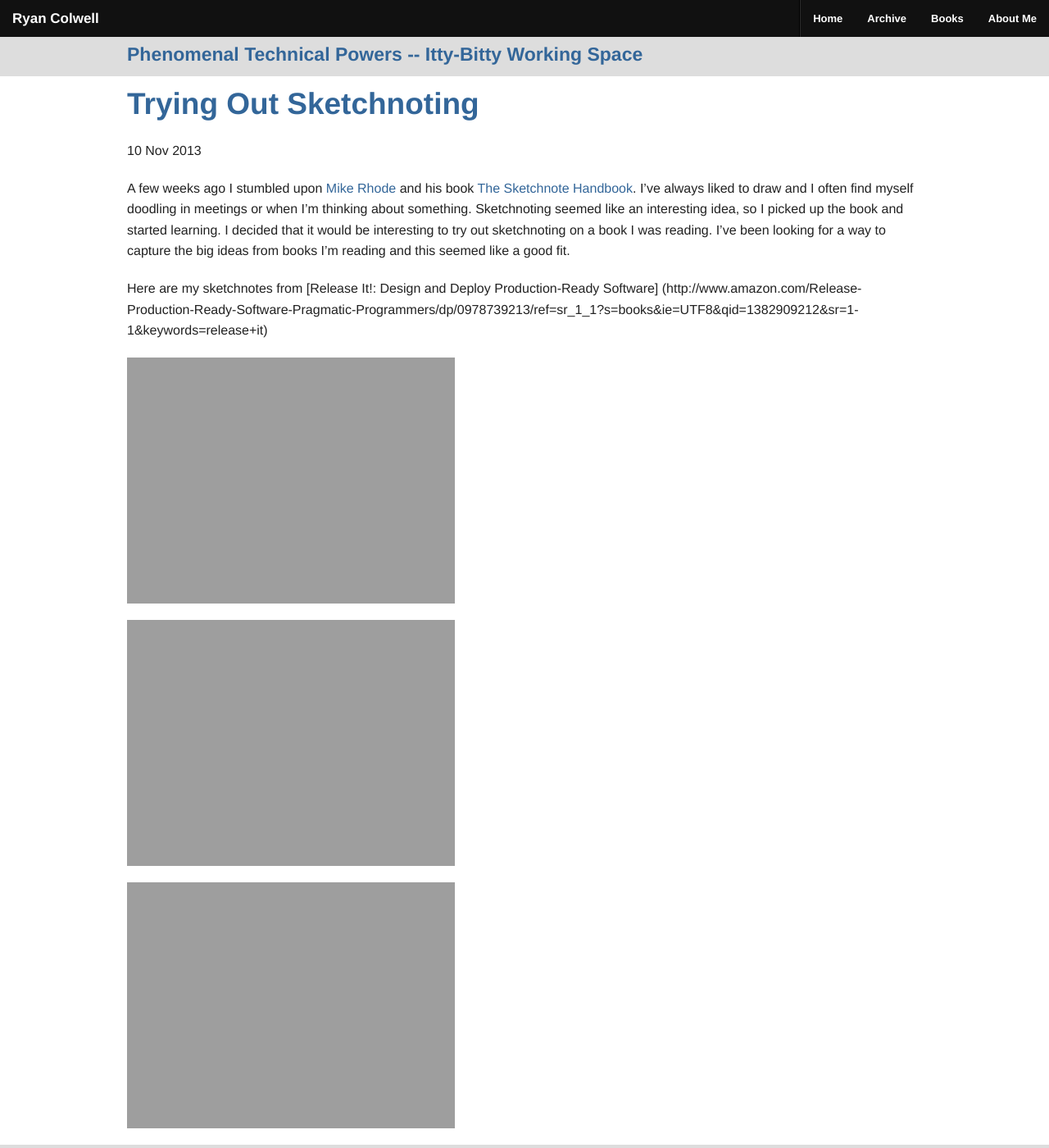
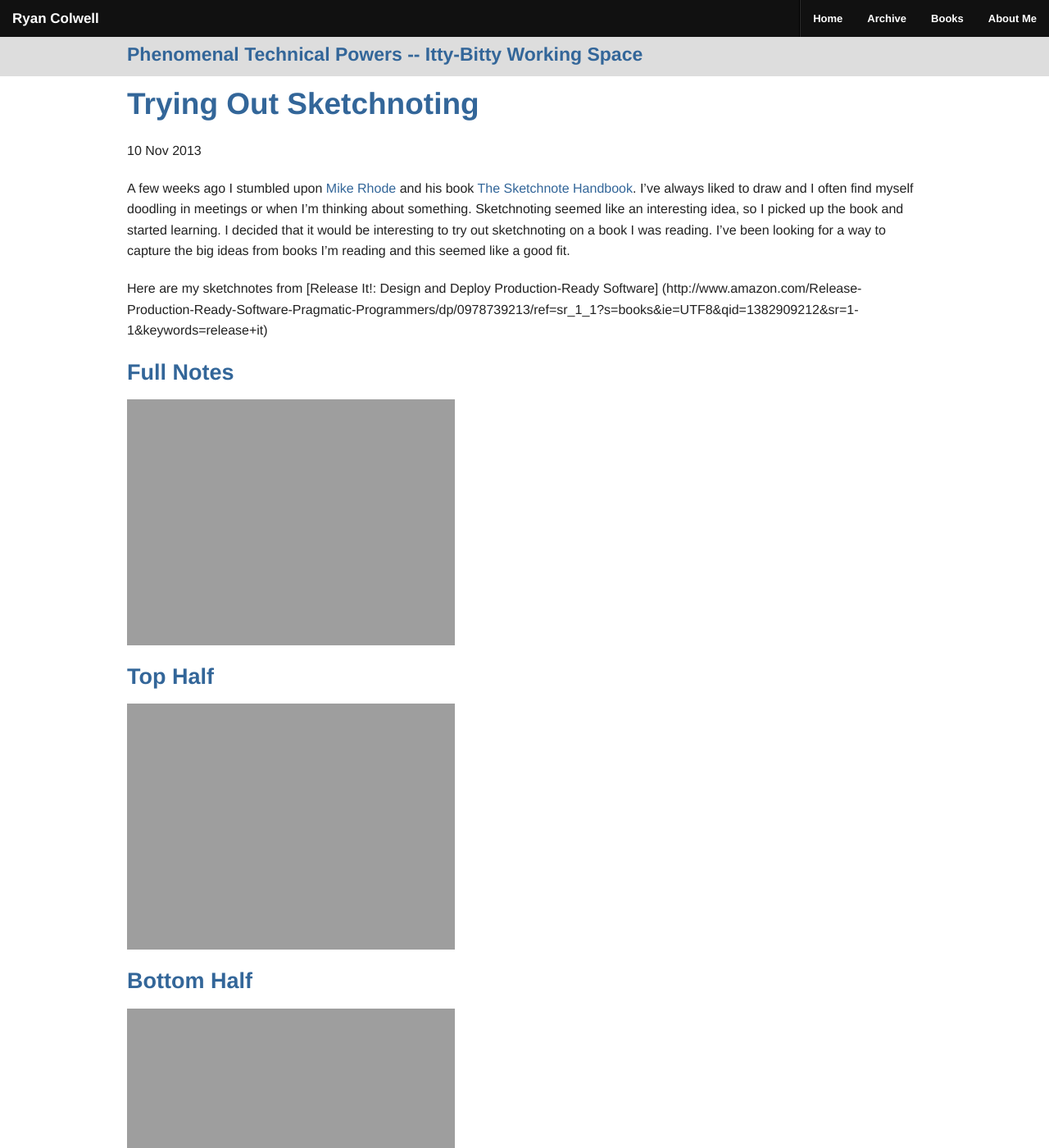
Before and after one commit to ryanco/ryanco.github.io, a Jekyll site: the page built from _posts/2013-11-10-trying-out-sketchnoting.md, in a window 1280 px wide and 1400 px high. Shown: the whole window at 82% size. Built offline with Jekyll 4.4.1, drawn with Linux system fonts in a browser that asks for light colours; Markdown is read by kramdown in place of the engine named in the settings.

Commit message:
Adding headers to images.

```diff
--- a/_posts/2013-11-10-trying-out-sketchnoting.md
+++ b/_posts/2013-11-10-trying-out-sketchnoting.md
@@ -8,8 +8,11 @@ A few weeks ago I stumbled upon [Mike Rhode](https://twitter.com/rohdesign) and
 
 Here are my sketchnotes from [Release It!: Design and Deploy Production-Ready Software] (http://www.amazon.com/Release-Production-Ready-Software-Pragmatic-Programmers/dp/0978739213/ref=sr_1_1?s=books&ie=UTF8&qid=1382909212&sr=1-1&keywords=release+it)
 
+###Full Notes
 ![Full Sketchnote]({{ site.url }}/img/posts/ReleaseItFullSketchNote.jpg)
 
+###Top Half
 ![Top Sketchnote]({{ site.url }}/img/posts/ReleaseItTopSketchNote.jpg)
 
+###Bottom Half
 ![Bottom Sketchnote]({{ site.url }}/img/posts/ReleaseItBottomSketchNote.jpg)
```
